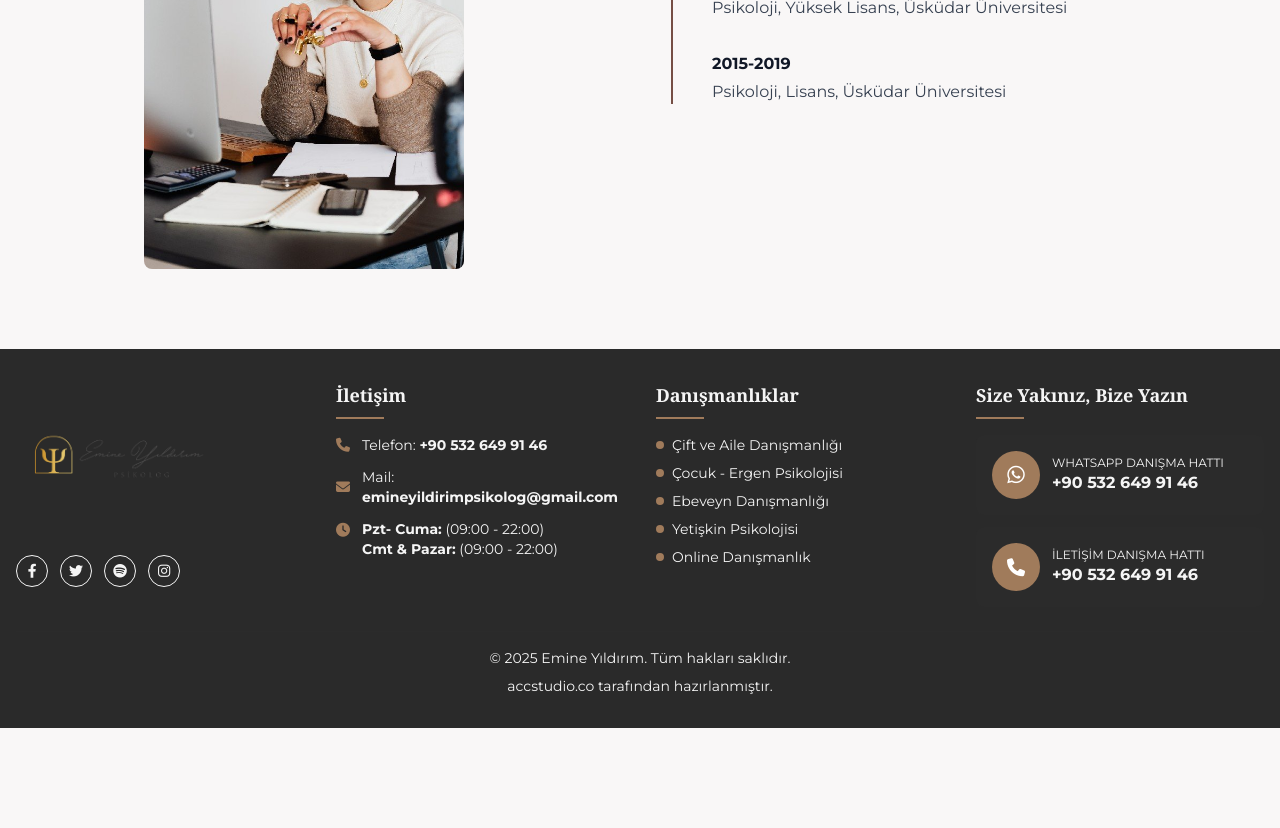
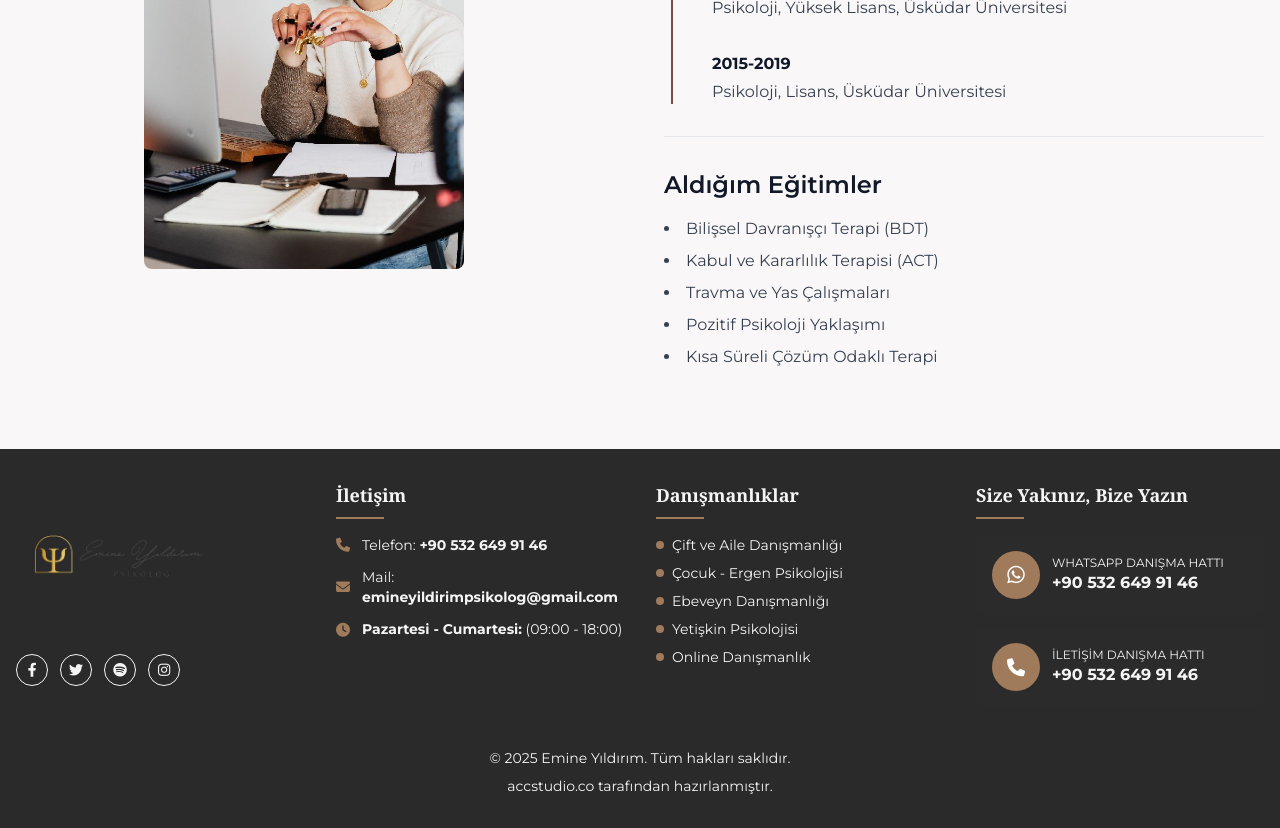
Before and after one commit to burakcankrpnr/emine-yildirim, a Next.js app: page /hakkimda in a window 1280 px wide. Shown: the part 2400-3228 px from the top of the page. Before the commit the page ends 3128 px from the top, so only its background shows below. Built offline with nearby package versions, Linux system fonts and the light colour scheme; no server answers.

Commit message:
Update: Remove outdated content from CoupleFamilyCounselingPage, add education section to EducationTimeline, and revise operating hours in Footer component.

```diff
--- a/app/danismanliklar/cift-ve-aile-danismanligi/page.tsx
+++ b/app/danismanliklar/cift-ve-aile-danismanligi/page.tsx
@@ -74,10 +74,6 @@ export default function CoupleFamilyCounselingPage() {
                 </li>
                 <li className="flex items-start">
                   <span className="text-[#764e45] mr-2">•</span>
-                  <span>Cinsel uyumsuzluklar</span>
-                </li>
-                <li className="flex items-start">
-                  <span className="text-[#764e45] mr-2">•</span>
                   <span>Aile içi roller ve sorumluluklar</span>
                 </li>
                 <li className="flex items-start">
--- a/components/EducationTimeline.tsx
+++ b/components/EducationTimeline.tsx
@@ -109,6 +109,20 @@ export default function EducationTimeline() {
                   </div>
                 </div>
               </div>
+
+              {/* Aldığım Eğitimler */}
+              <div className="pt-8 border-t border-gray-200 mt-4">
+                <h3 className="text-xl md:text-2xl font-semibold text-gray-900 mb-4">
+                  Aldığım Eğitimler
+                </h3>
+                <ul className="space-y-2 text-sm md:text-base text-gray-700 list-disc list-inside">
+                  <li>Bilişsel Davranışçı Terapi (BDT)</li>
+                  <li>Kabul ve Kararlılık Terapisi (ACT)</li>
+                  <li>Travma ve Yas Çalışmaları</li>
+                  <li>Pozitif Psikoloji Yaklaşımı</li>
+                  <li>Kısa Süreli Çözüm Odaklı Terapi</li>
+                </ul>
+              </div>
             </div>
           </div>
         </div>
--- a/components/Footer.tsx
+++ b/components/Footer.tsx
@@ -70,8 +70,7 @@ export default function Footer() {
               <li className="flex items-start space-x-3">
                 <i className="fas fa-clock text-[#A07B5B] mt-1"></i>
                 <div className="text-[#F5F5F5]">
-                  <div><span className="font-bold">Pzt- Cuma:</span> (09:00 - 22:00)</div>
-                  <div><span className="font-bold">Cmt & Pazar:</span> (09:00 - 22:00)</div>
+                  <div><span className="font-bold">Pazartesi - Cumartesi:</span> (09:00 - 18:00)</div>
                 </div>
               </li>
             </ul>
```
